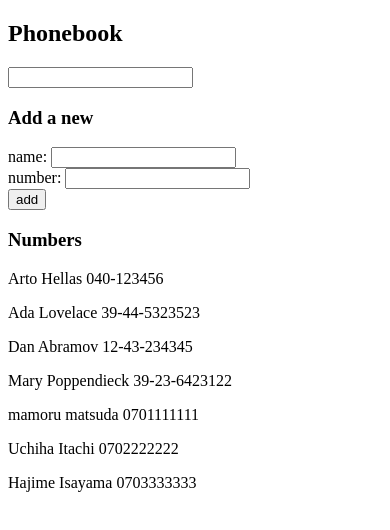
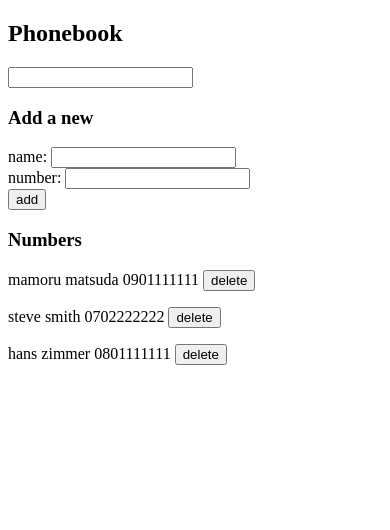
Before and after one commit to OsaVS/full-stack-open, a React (Vite) app in the folder part2/phonebook/: page / in a window 390 px wide. Shown: the top 530 px of the page. Built offline with nearby package versions, Linux system fonts and the light colour scheme; data requests are answered from the project's data file.

Commit message:
phonebook-2.15

```diff
--- a/part2/phonebook/db.json
+++ b/part2/phonebook/db.json
@@ -1,39 +1,19 @@
 {
   "persons": [
     {
-      "name": "Arto Hellas",
-      "number": "040-123456",
-      "id": "1"
+      "id": "d7fa",
+      "name": "mamoru matsuda",
+      "number": "0901111111"
     },
     {
-      "name": "Ada Lovelace",
-      "number": "39-44-5323523",
-      "id": "2"
-    },
-    {
-      "name": "Dan Abramov",
-      "number": "12-43-234345",
-      "id": "3"
-    },
-    {
-      "name": "Mary Poppendieck",
-      "number": "39-23-6423122",
-      "id": "4"
-    },
-    {
-      "id": "a29e",
-      "name": "mamoru matsuda",
-      "number": "0701111111"
-    },
-    {
-      "id": "f8b9",
-      "name": "Uchiha Itachi",
+      "id": "ca86",
+      "name": "steve smith",
       "number": "0702222222"
     },
     {
-      "id": "6f1b",
-      "name": "Hajime Isayama",
-      "number": "0703333333"
+      "id": "ed4a",
+      "name": "hans zimmer",
+      "number": "0801111111"
     }
   ]
 }
--- a/part2/phonebook/src/App.jsx
+++ b/part2/phonebook/src/App.jsx
@@ -41,7 +41,22 @@ const App = () => {
     }
 
     if (persons.some(person => person.name.toLowerCase() === newName.toLowerCase())) {
-      alert(`${newName} is already added to phonebook`)
+      if (confirm(`"${newName}" is already added to phonebook, replace the old number with a new one?`)){
+        const personToUpdate = persons.find(person => person.name.toLowerCase() === newName.toLowerCase())
+        const updatedPerson = { ...personToUpdate, number: newNumber }
+
+        personService
+          .updateNumber(personToUpdate.id, updatedPerson)
+          .then(returnedPerson => {
+            setPersons(persons.map(person => person.id !== personToUpdate.id ? person : returnedPerson))
+            setNewName('')
+            setNewNumber('')
+          })
+          .catch(error => {
+            alert(`The contact '${personToUpdate.name}' was already deleted from server`)
+            setPersons(persons.filter(person => person.id !== personToUpdate.id))
+          })
+      }
       return
     }
 
@@ -65,6 +80,17 @@ const App = () => {
         person.name.toLowerCase().includes(filterName.toLowerCase())
       )
 
+  const handleDelete = (id) => {
+    if (!window.confirm('Are you sure you want to delete this contact?')) {
+      return
+    }
+
+    personService
+      .deletePerson(id)
+      .then(() => {
+        setPersons(persons.filter(person => person.id !== id))
+      })
+  }
 
   return (
     <div>
@@ -83,7 +109,7 @@ const App = () => {
 
       <h3>Numbers</h3>
 
-      <Persons persons={contactsToShow} />
+      <Persons persons={contactsToShow} handleDelete={handleDelete}/>
     </div>
   )
 }
--- a/part2/phonebook/src/components/Persons.jsx
+++ b/part2/phonebook/src/components/Persons.jsx
@@ -1,10 +1,10 @@
-const Persons = ({persons}) => {
+const Persons = ({persons, handleDelete}) => {
     return (
         <div>
             {persons.map(
                 person => (
-                    <p key={person.name}>
-                        {person.name} {person.number}
+                    <p key={person.id}>
+                        {person.name} {person.number} <button onClick={() => handleDelete(person.id)}>delete</button>
                     </p>
                 )
             )}
--- a/part2/phonebook/src/services/personService.jsx
+++ b/part2/phonebook/src/services/personService.jsx
@@ -11,4 +11,14 @@ const create = newPerson => {
     return request.then(response => response.data);
 }
 
-export default { getAll, create };
+const deletePerson = id => {
+    const request = axios.delete(`${baseUrl}/${id}`);
+    return request.then(response => response.data);
+}
+
+const updateNumber = (id, updatedPerson) => {
+    const request = axios.put(`${baseUrl}/${id}`, updatedPerson);
+    return request.then(response => response.data);
+}
+
+export default { getAll, create, deletePerson, updateNumber };
```
